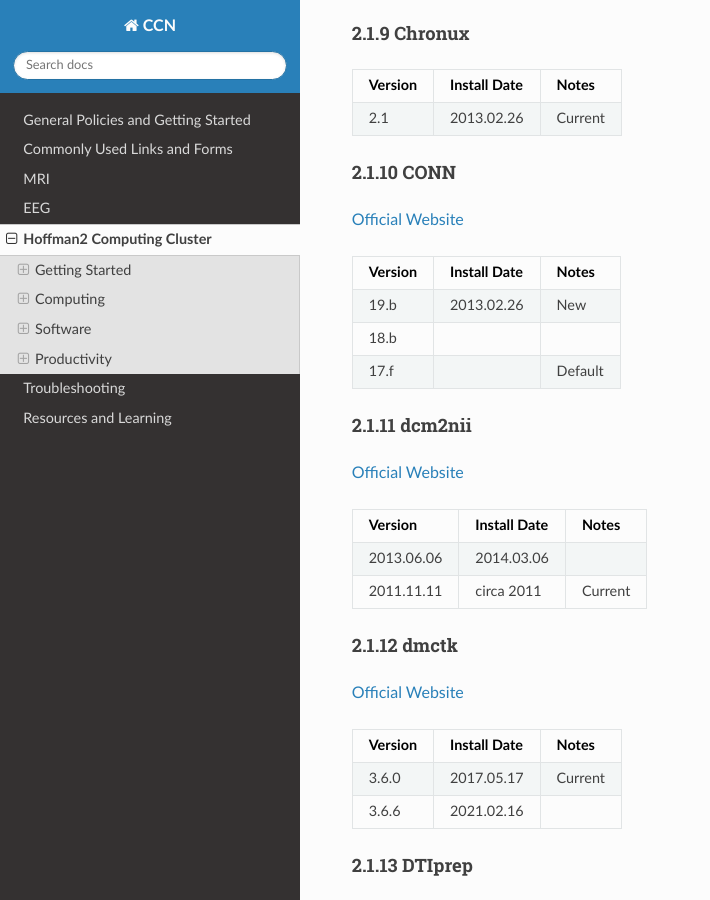
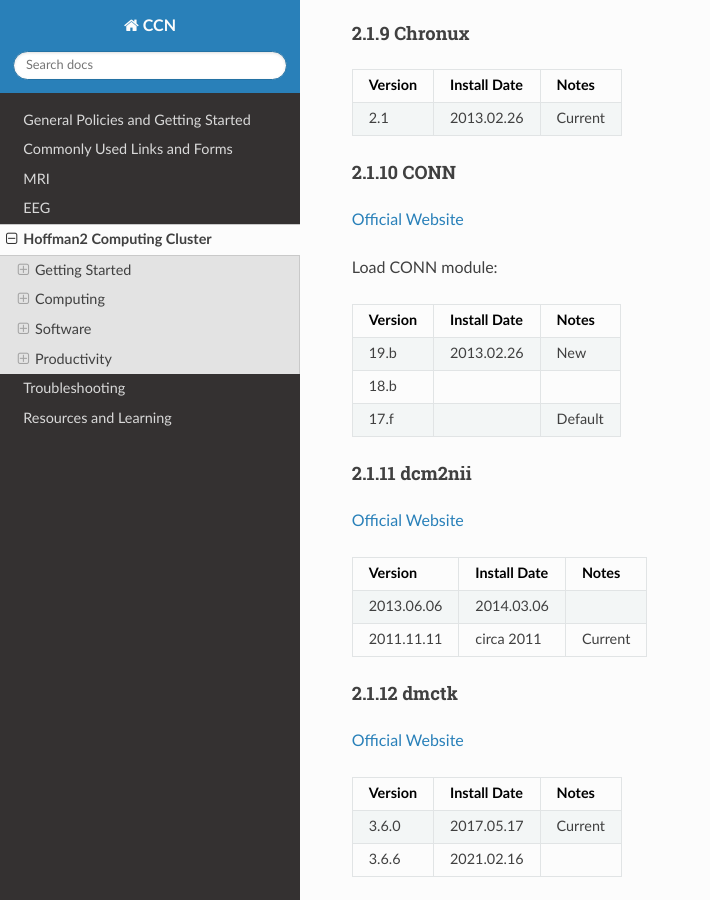
Before and after one commit to CCN-Support/CCN_Wiki, a Sphinx documentation site: the page built from docs/source/hoffman.rst, in a window 1280 px wide and 900 px high, scrolled down 16745 px. Shown: the whole window, without its empty margins (0-710 px from the left). Built offline with Sphinx 7.4.7 and the Read the Docs theme 3.1.0, drawn with Linux system fonts in a browser that asks for light colours.

Commit message:
Update hoffman.rst with CONN module loading info

```diff
--- a/docs/source/hoffman.rst
+++ b/docs/source/hoffman.rst
@@ -750,6 +750,8 @@
 ^^^^^^^^^^^
 
 `Official Website <https://web.conn-toolbox.org/>`_
+
+Load CONN module:
 
 .. list-table::
    :header-rows: 1
```
